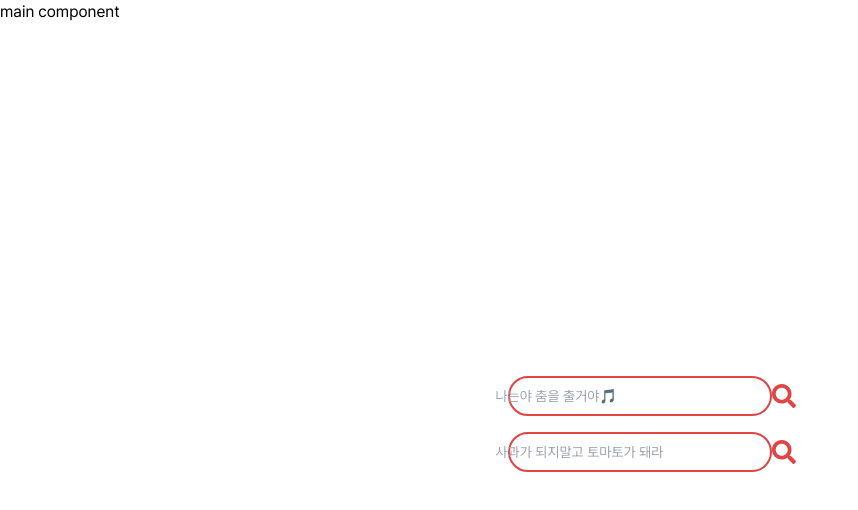
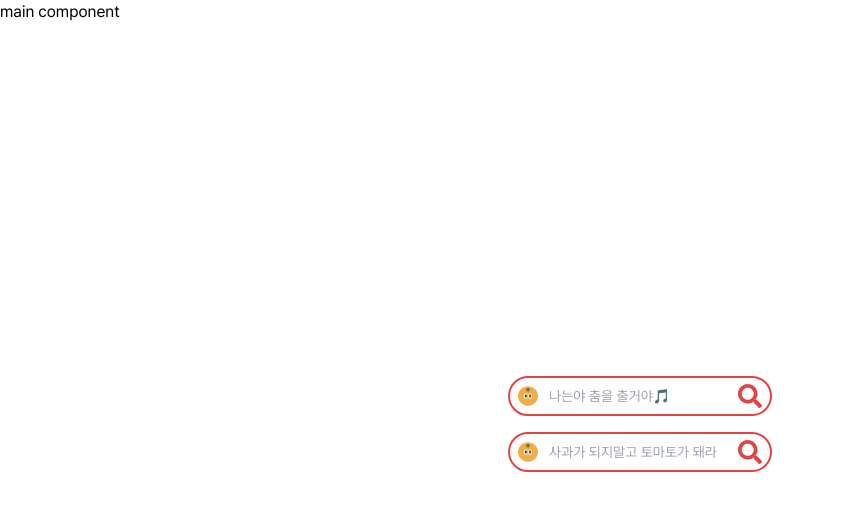
Before and after one commit to Team-Detective/tomatoes, a Next.js app: page / in a window 1280 px wide. Shown: the top 510 px of the page, without its empty margins (0-858 px from the left). Built offline with nearby package versions, Linux system fonts and the light colour scheme.

Commit message:
design: input과 icon 간격 조절

```diff
--- a/src/components/common/SearchBar.tsx
+++ b/src/components/common/SearchBar.tsx
@@ -30,13 +30,13 @@ export default function SearchBar({ placeholder }: { placeholder: string }) {
             />
           </div>
           {/* 검색창 */}
-          <div className="flex-grow flex justify-between items-center">
+          <div className="flex-grow flex items-center">
             <input
               type="text"
               value={keyword}
               onChange={onKeywordChangeHandler}
               placeholder={placeholder}
-              className="text-[#4e4e4e] text-sm bg-transparent outline-none"
+              className="w-full pr-2 text-[#4e4e4e] text-sm bg-transparent outline-none"
             />
             {/* 버튼 */}
             <button type="submit">
```
